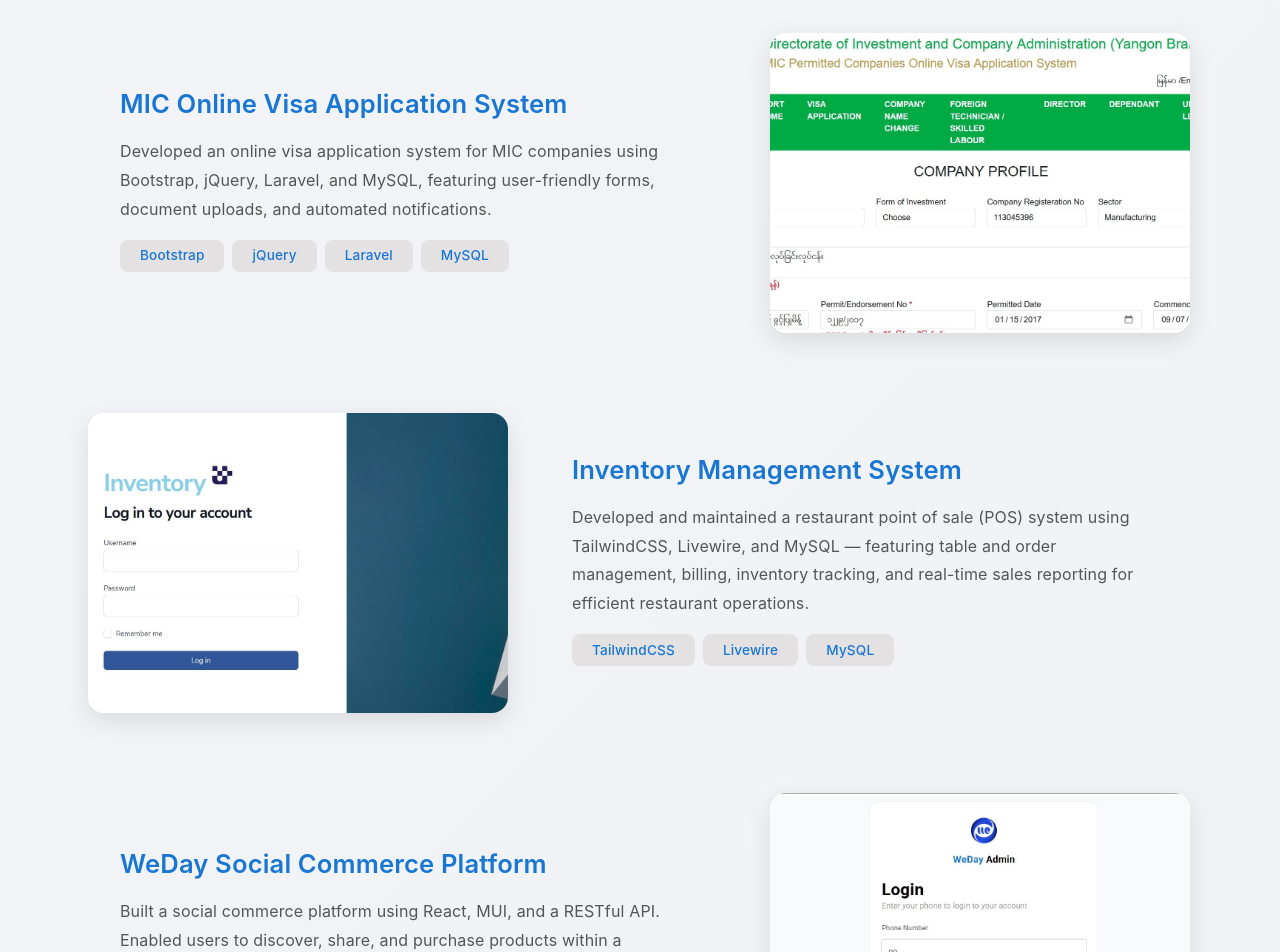
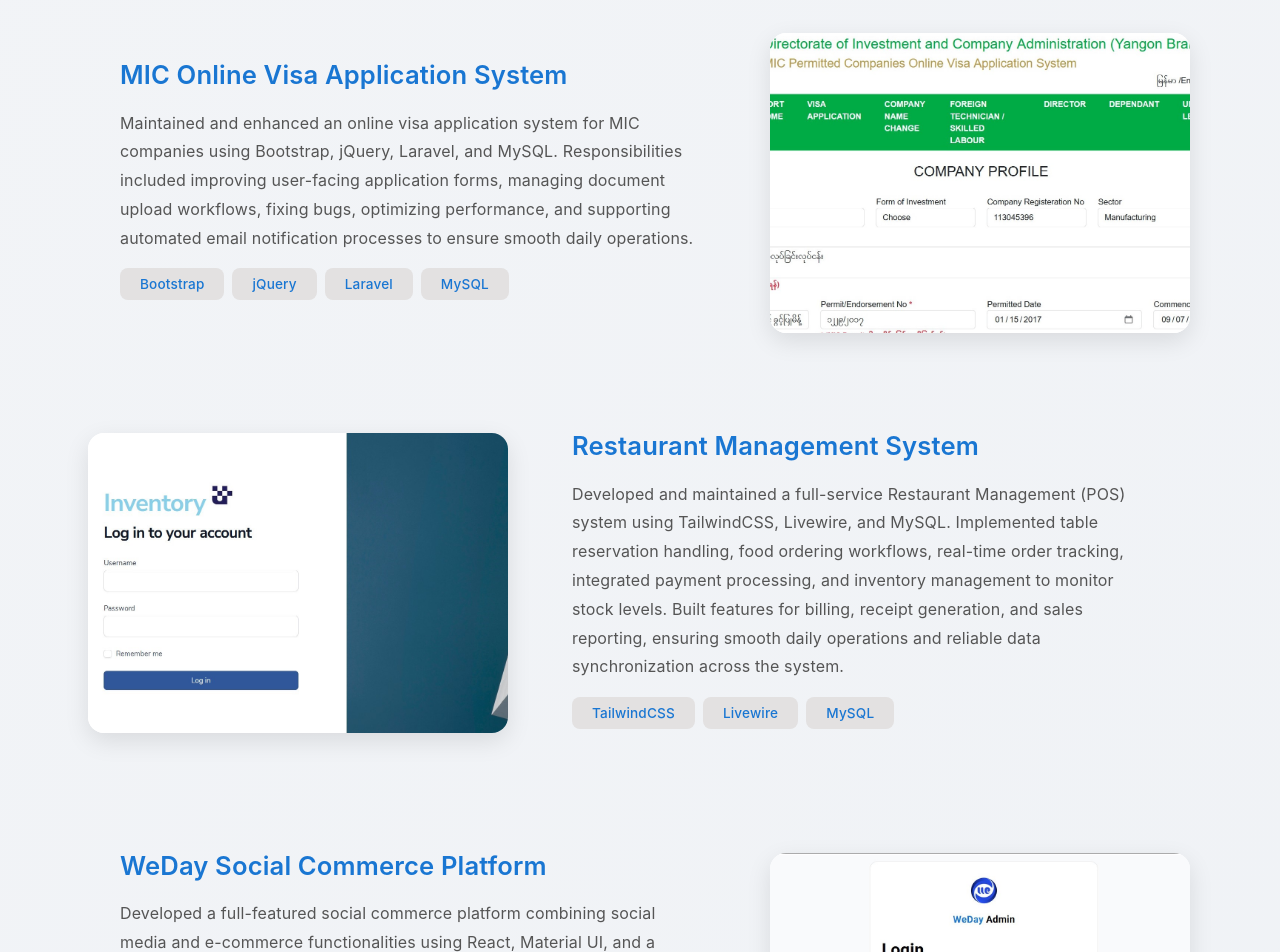
Before and after one commit to yinmonwai/Portfolio, a React (Vite) app: page / in a window 1280 px wide. Shown: the part 5220-6172 px from the top of the page. Built offline with nearby package versions, Linux system fonts and the light colour scheme.

Commit message:
add feature in experience

```diff
--- a/src/components/Experience.jsx
+++ b/src/components/Experience.jsx
@@ -77,21 +77,21 @@
     {
       title: "MIC Online Visa Application System",
       description:
-        "Developed an online visa application system for MIC companies using Bootstrap, jQuery, Laravel, and MySQL, featuring user-friendly forms, document uploads, and automated notifications.",
+            "Maintained and enhanced an online visa application system for MIC companies using Bootstrap, jQuery, Laravel, and MySQL. Responsibilities included improving user-facing application forms, managing document upload workflows, fixing bugs, optimizing performance, and supporting automated email notification processes to ensure smooth daily operations.",
       image: movas,
       technologies: ["Bootstrap", "jQuery", "Laravel", "MySQL"],
     },
     {
-      title: "Inventory Management System",
+      title: "Restaurant Management System",
       description:
-        "Developed and maintained a restaurant point of sale (POS) system using TailwindCSS, Livewire, and MySQL — featuring table and order management, billing, inventory tracking, and real-time sales reporting for efficient restaurant operations.",
+            "Developed and maintained a full-service Restaurant Management (POS) system using TailwindCSS, Livewire, and MySQL. Implemented table reservation handling, food ordering workflows, real-time order tracking, integrated payment processing, and inventory management to monitor stock levels. Built features for billing, receipt generation, and sales reporting, ensuring smooth daily operations and reliable data synchronization across the system.",
       image: inventory,
       technologies: ["TailwindCSS", "Livewire", "MySQL"],
     },
     {
       title: "WeDay Social Commerce Platform",
       description:
-        "Built a social commerce platform using React, MUI, and a RESTful API. Enabled users to discover, share, and purchase products within a connected community.",
+           "Developed a full-featured social commerce platform combining social media and e-commerce functionalities using React, Material UI, and a RESTful API. Implemented social feeds allowing users to create posts with photos and videos, interact through likes, reactions, and comments, and share products within the community. Built product discovery and purchasing flows tightly integrated into social content to drive user engagement and seamless shopping experiences.",
       image: wedayImage,
       technologies: ["React.js", "Material UI", "REST API"],
     },
```
